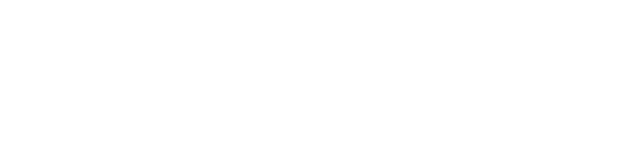
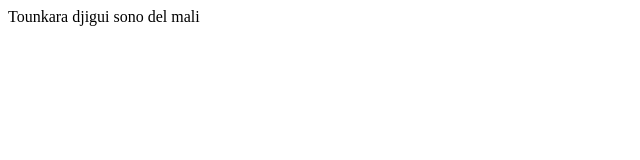
Before and after one commit to tounkara-djigui/personal-page, a plain HTML site: page home.html in a window 1280 px wide. Shown: the whole page, without its empty margins (0-640 px from the left). Drawn offline with Linux system fonts and the light colour scheme.

Commit message:
ho aggiunto il mio paese e qualcosina in più

```diff
--- a/home.html
+++ b/home.html
@@ -7,6 +7,7 @@
     <title>Tounkara Djigui</title>
 </head>
 <body>
+    Tounkara djigui
 
-</body>
+</body> sono del mali
 </html>
```
